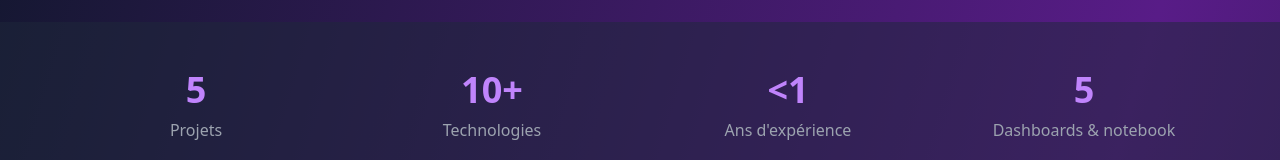
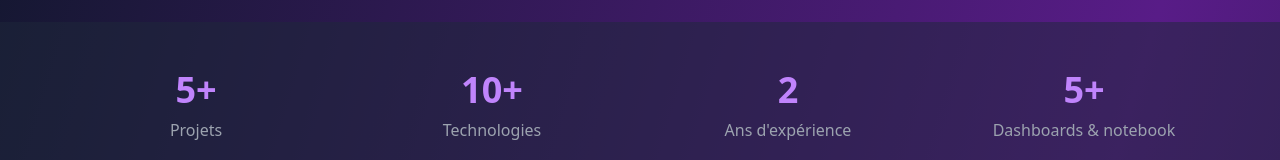
Before and after one commit to juleescourne/portfolio-data-analyst, a React (Create React App) app: page / in a window 1280 px wide. Shown: the part 394-554 px from the top of the page. Built offline with nearby package versions, Linux system fonts and the light colour scheme.

Commit message:
Update HomePage

```diff
--- a/src/data/HomeData.js
+++ b/src/data/HomeData.js
@@ -80,8 +80,8 @@ export const skills = {
 };
 
 export const statsData = [
-    { label: "Projets", value: "5" },
+    { label: "Projets", value: "5+" },
     { label: "Technologies", value: "10+" },
-    { label: "Ans d'expérience", value: "<1" },
-    { label: "Dashboards & notebook", value: "5" }
+    { label: "Ans d'expérience", value: "2" },
+    { label: "Dashboards & notebook", value: "5+" }
 ];
--- a/src/pages/HomePage.jsx
+++ b/src/pages/HomePage.jsx
@@ -115,13 +115,13 @@ const HomePage = ({ onShowDashboard, onShowHousing, onShowChurn }) => {
                     <h2 className="text-4xl font-bold text-white mb-8 text-center">À propos</h2>
                     <div className="bg-slate-800/50 p-8 rounded-xl">
                         <p className="text-gray-300 text-lg mb-4">
-                            Passionné par l'analyse de données avec plus de 3 ans d'expérience dans la transformation de données complexes en insights actionnables.
+                            Passionné par la transformation de données complexes en insights actionnables.
                         </p>
                         <p className="text-gray-300 text-lg mb-4">
-                            Spécialisé dans l'analyse exploratoire, la visualisation de données et le machine learning, j'aide les entreprises à prendre des décisions basées sur les données.
+                            Spécialisé dans l'analyse exploratoire, la visualisation de données et la compréhension métier, j'aide à prendre des décisions basées sur les données.
                         </p>
                         <p className="text-gray-300 text-lg">
-                            Diplômé en Data Science, je maîtrise Python, SQL, et les outils de BI comme Tableau et Power BI.
+                            Ingénieur diplômé en science de l'information, je maîtrise Python, SQL, Power Apps et Machine Learning.
                         </p>
                     </div>
                 </div>
@@ -132,11 +132,11 @@ const HomePage = ({ onShowDashboard, onShowHousing, onShowChurn }) => {
                 <div className="max-w-4xl mx-auto text-center">
                     <h2 className="text-4xl font-bold text-white mb-8">Contact</h2>
                     <p className="text-gray-300 text-lg mb-8">
-                        Intéressé par une collaboration ? N'hésitez pas à me contacter !
+                        N'hésitez pas à me contacter !
                     </p>
                     <div className="flex gap-6 justify-center">
                         <a
-                            href="mailto:votre.email@example.com"
+                            href="mailto:jules.courne@gmail.com"
                             className="flex items-center gap-2 bg-purple-600 text-white px-6 py-3 rounded-lg font-semibold hover:bg-purple-700 transition">
                             <Mail size={20} />
                             Email
@@ -150,7 +150,7 @@ const HomePage = ({ onShowDashboard, onShowHousing, onShowChurn }) => {
                             LinkedIn
                         </a>
                         <a
-                            href="https://github.com/votre-username"
+                            href="https://github.com/juleescourne"
                             target="_blank"
                             rel="noopener noreferrer"
                             className="flex items-center gap-2 bg-slate-700 text-white px-6 py-3 rounded-lg font-semibold hover:bg-slate-600 transition">
@@ -164,7 +164,7 @@ const HomePage = ({ onShowDashboard, onShowHousing, onShowChurn }) => {
             {/* Footer */}
             < footer className="py-8 px-6 border-t border-slate-700" >
                 <div className="max-w-6xl mx-auto text-center text-gray-400">
-                    <p>© 2026 Votre Nom. Tous droits réservés.</p>
+                    <p>2026 Jules Courné.</p>
                 </div>
             </footer >
         </div >
```
